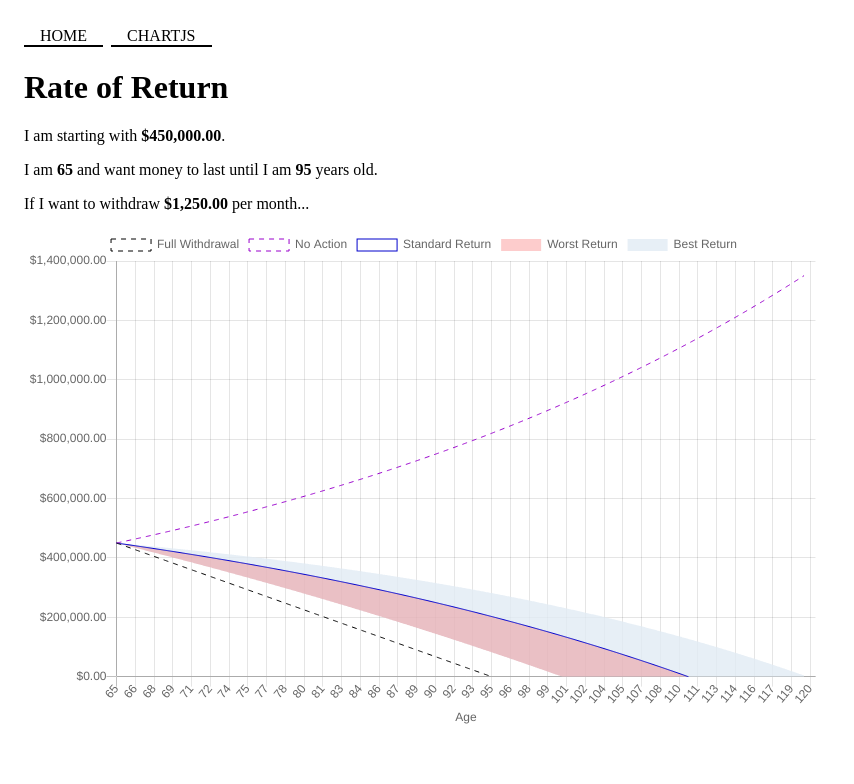
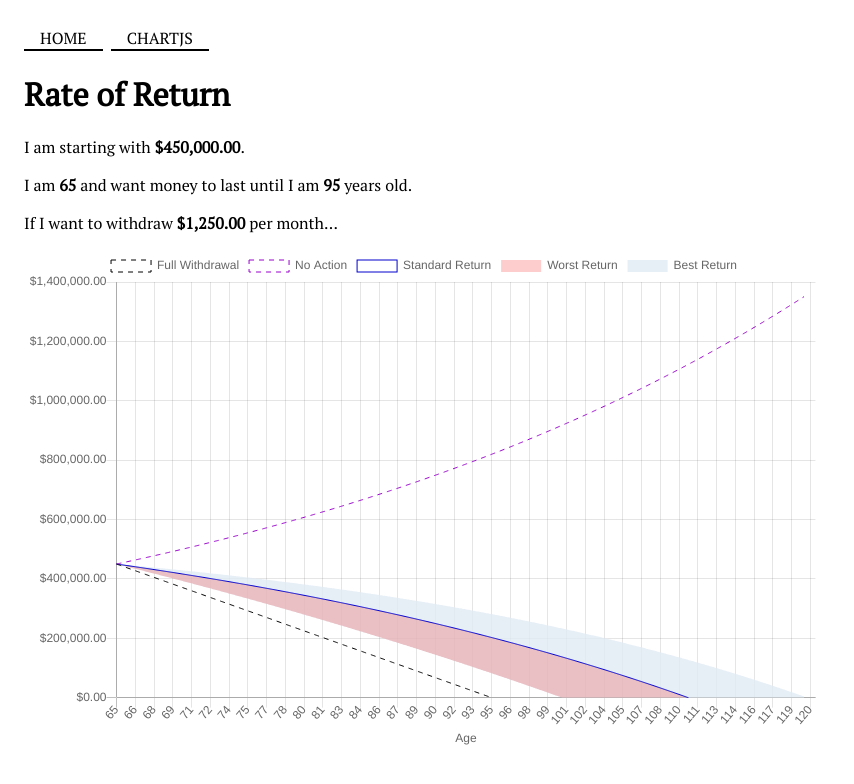
Before and after one commit to lahmud/projection-charts, an Angular app: page / in a window 1280 px wide. Shown: the top 784 px of the page, without its empty margins (0-854 px from the left). Built offline with nearby package versions, Linux system fonts and the light colour scheme.

Commit message:
Update font file

```diff
--- a/src/styles.scss
+++ b/src/styles.scss
@@ -1 +1,9 @@
 /* You can add global styles to this file, and also import other style files */
+
+@import url('https://fonts.googleapis.com/css?family=Sen&display=swap');
+@import url('https://fonts.googleapis.com/css?family=PT+Serif&display=swap');
+
+
+html, body {
+    font-family: 'PT Serif', sans-serif;
+}
```
